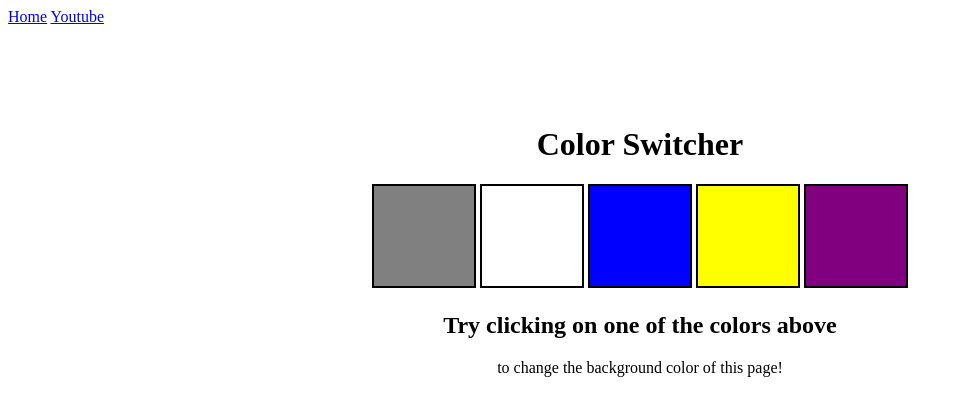
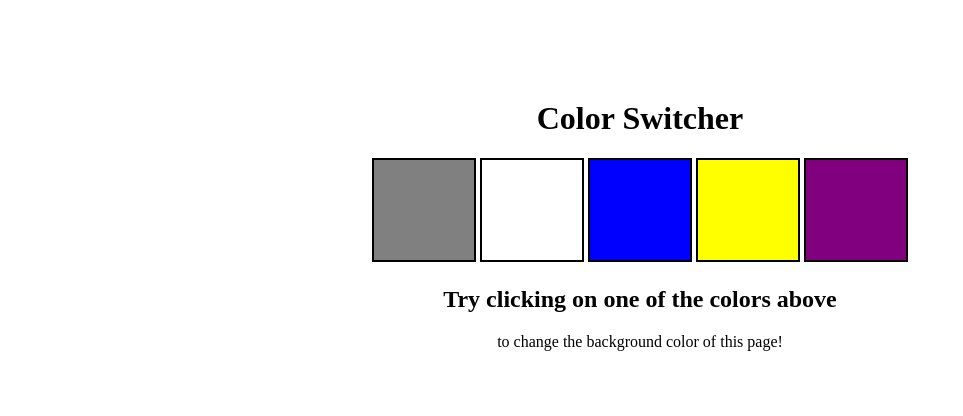
Before and after one commit to dhananjayjagale/Color-Changer, a plain HTML site: page index.html in a window 1280 px wide. Shown: the whole page, without its empty margins (0-963 px from the left). Drawn offline with Linux system fonts and the light colour scheme.

Commit message:
Update index.html

```diff
--- a/index.html
+++ b/index.html
@@ -7,10 +7,7 @@
     <title>Color Switcher</title>
   </head>
   <body>
-    <nav>
-      <a href="#">Home</a>
-      <a href="#" target="_blank">Youtube</a>
-    </nav>
+
     <div class="canvas">
       <h1>Color Switcher</h1>
       <span class="button" id="gray"></span>
```
